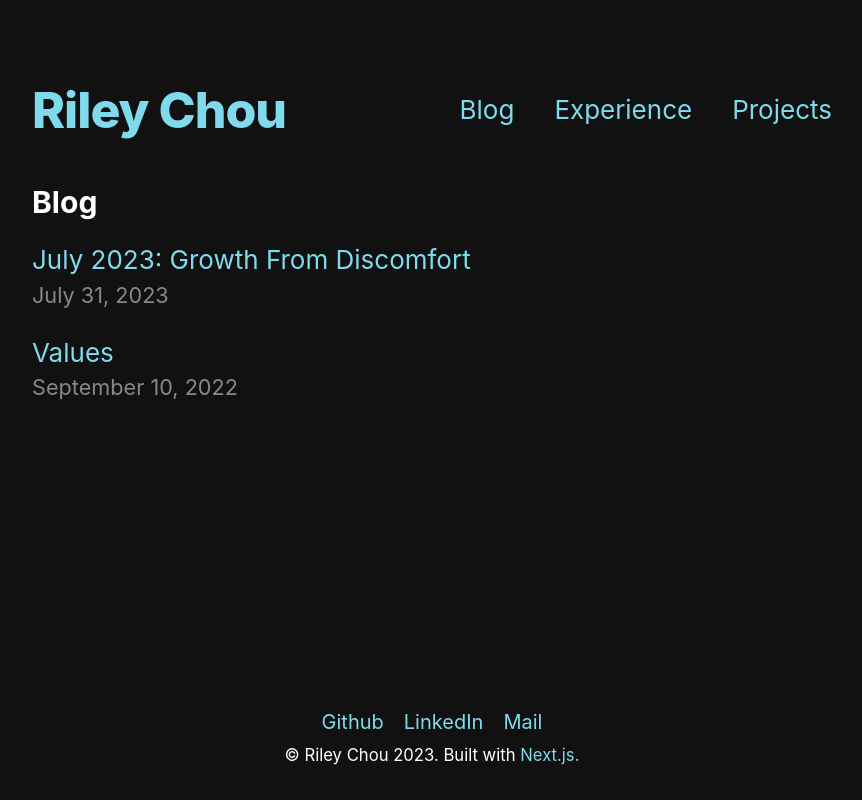
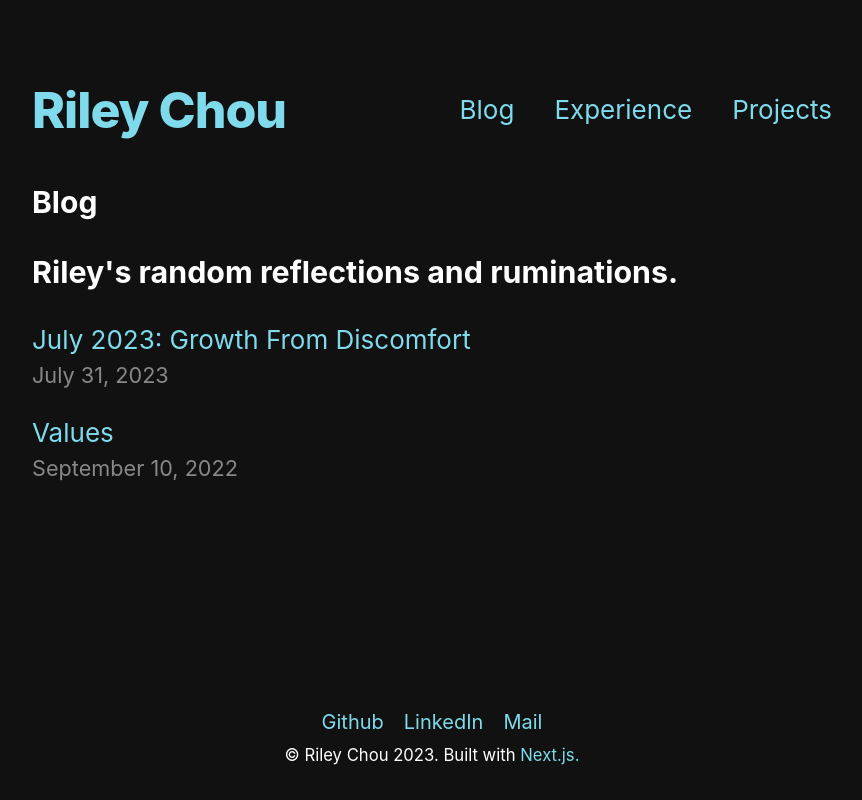
Before and after one commit to rileychou/rileywebsitev2, a Next.js app: page /blog in a window 1280 px wide. Shown: the whole page, without its empty margins (208-1070 px from the left). Built offline with nearby package versions, Linux system fonts and the light colour scheme.

Commit message:
update to nextjs 13

```diff
--- a/pages/blog.js
+++ b/pages/blog.js
@@ -22,11 +22,12 @@ export default function Blog({ allPostsData }) {
       </Head>
       <section className={`${utilStyles.headingMd} ${utilStyles.padding1px}`}>
         <h2 className={utilStyles.headingLg}>Blog</h2>
+        <h3>Riley's random reflections and ruminations.</h3>
         <ul className={utilStyles.list}>
           {allPostsData.map(({ id, date, title }) => (
             <li className={utilStyles.listItem} key={id}>
               <Link href={`/posts/${id}`}>
-                <a>{title}</a>
+                {title}
               </Link>
               <br />
               <small className={utilStyles.lightText}>
```
Also changed, not shown: package.json (+4 -3 lines), 1 other file (tests, documents, lock files or other folders).
